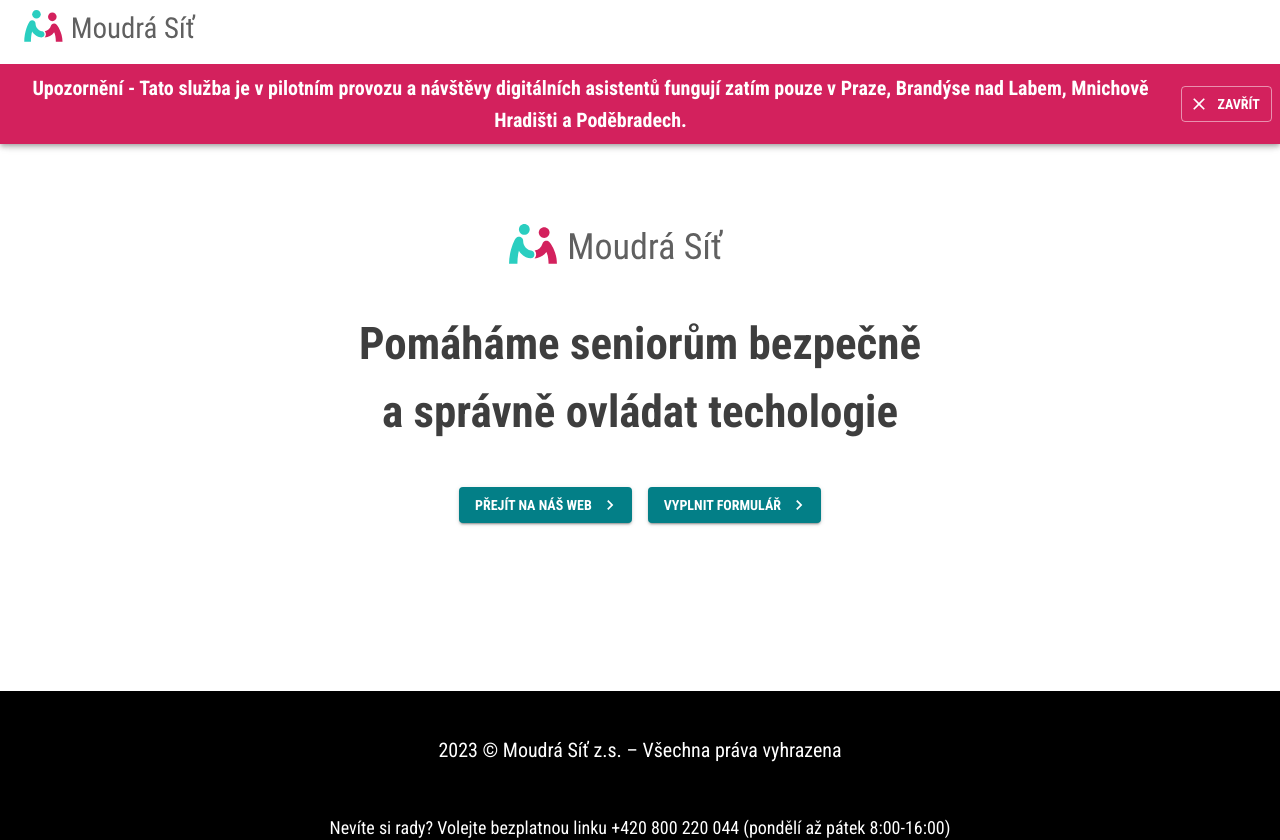
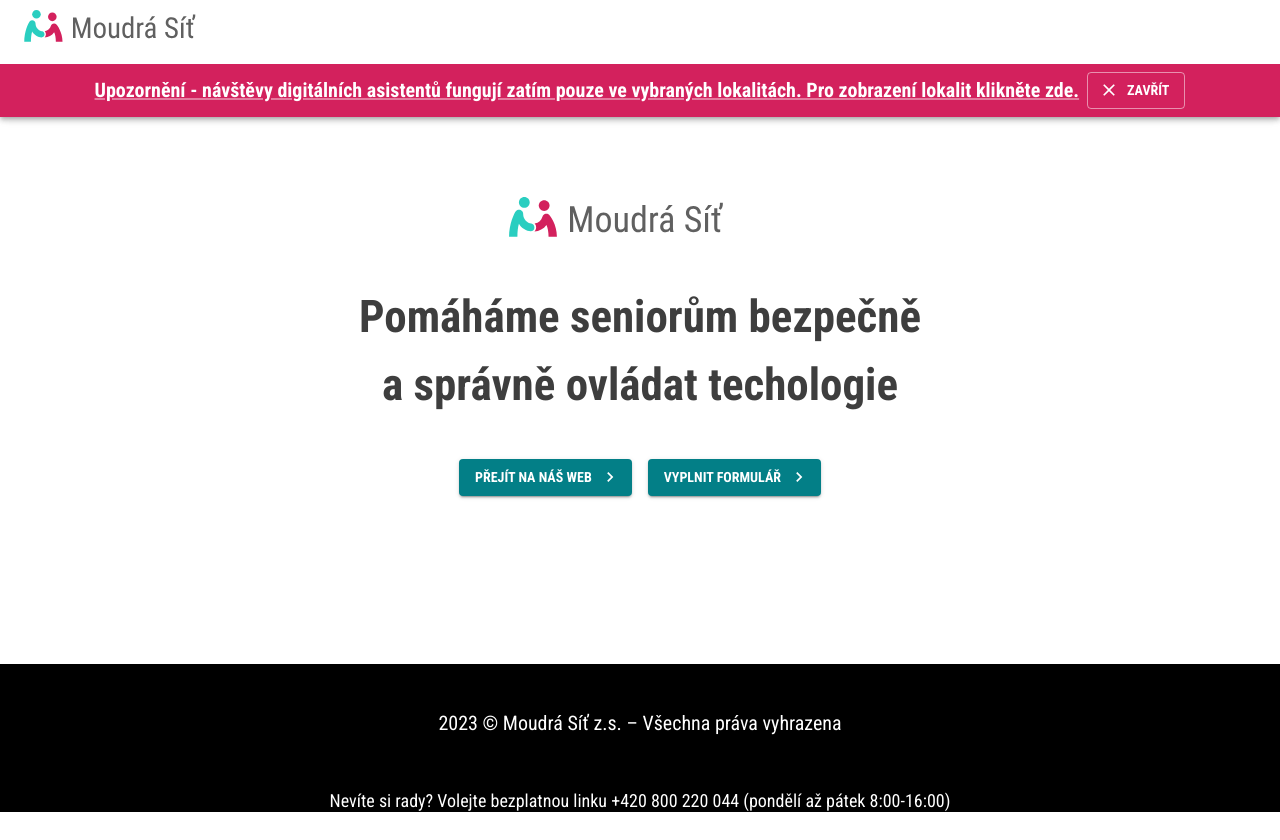
Before and after one commit to MoudraSit/moudra-sit, a Next.js app: page / in a window 1280 px wide. After the commit the page ends 812 px from the top, so only its background shows below. Built offline with nearby package versions, Linux system fonts and the light colour scheme; no server answers; what react-google-recaptcha-v3 would draw is missing.

Commit message:
Change info line

```diff
--- a/components/form/steps/step5.tsx
+++ b/components/form/steps/step5.tsx
@@ -194,7 +194,7 @@ function Step5Form(props: { values: IValues }) {
               target="_blank"
               fontSize={24}
             >
-              Souhlasím se zpracováním osobních údajů *
+              Souhlasím se zpracováním osobních údajů
             </Link>
           }
         />
--- a/components/layout/information-line.tsx
+++ b/components/layout/information-line.tsx
@@ -1,5 +1,5 @@
 import CloseIcon from "@mui/icons-material/Close";
-import { Box, Button, Typography } from "@mui/material";
+import { Box, Button, Link } from "@mui/material";
 import React from "react";
 
 function InfoLine() {
@@ -27,10 +27,10 @@ function InfoLine() {
         justifyContent: "center",
       }}
     >
-      <Typography variant="h6" align="center" color="white">
-        Upozornění - Tato služba je v pilotním provozu a návštěvy digitálních asistentů fungují zatím pouze v Praze,
-        Brandýse nad Labem, Mnichově Hradišti a Poděbradech.
-      </Typography>
+      <Link variant="h6" href="https://moudrasit.cz/mapa">
+        Upozornění - návštěvy digitálních asistentů fungují zatím pouze ve vybraných lokalitách. Pro
+        zobrazení lokalit klikněte zde.
+      </Link>
       <Button
         sx={{
           ml: 1,
--- a/components/register/register.tsx
+++ b/components/register/register.tsx
@@ -393,7 +393,7 @@ function Register() {
                               target="_blank"
                               fontSize={24}
                             >
-                              Souhlasím se zpracováním osobních údajů *
+                              Souhlasím se zpracováním osobních údajů
                             </Link>
                           }
                         />
```
